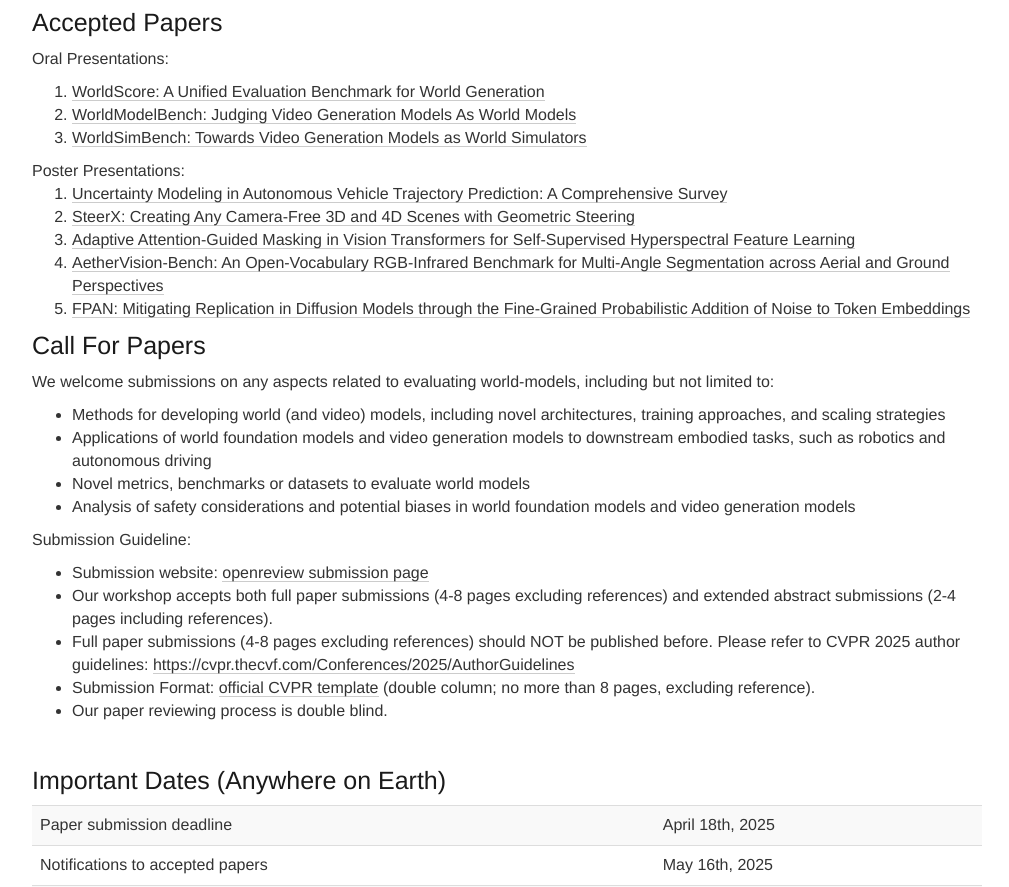
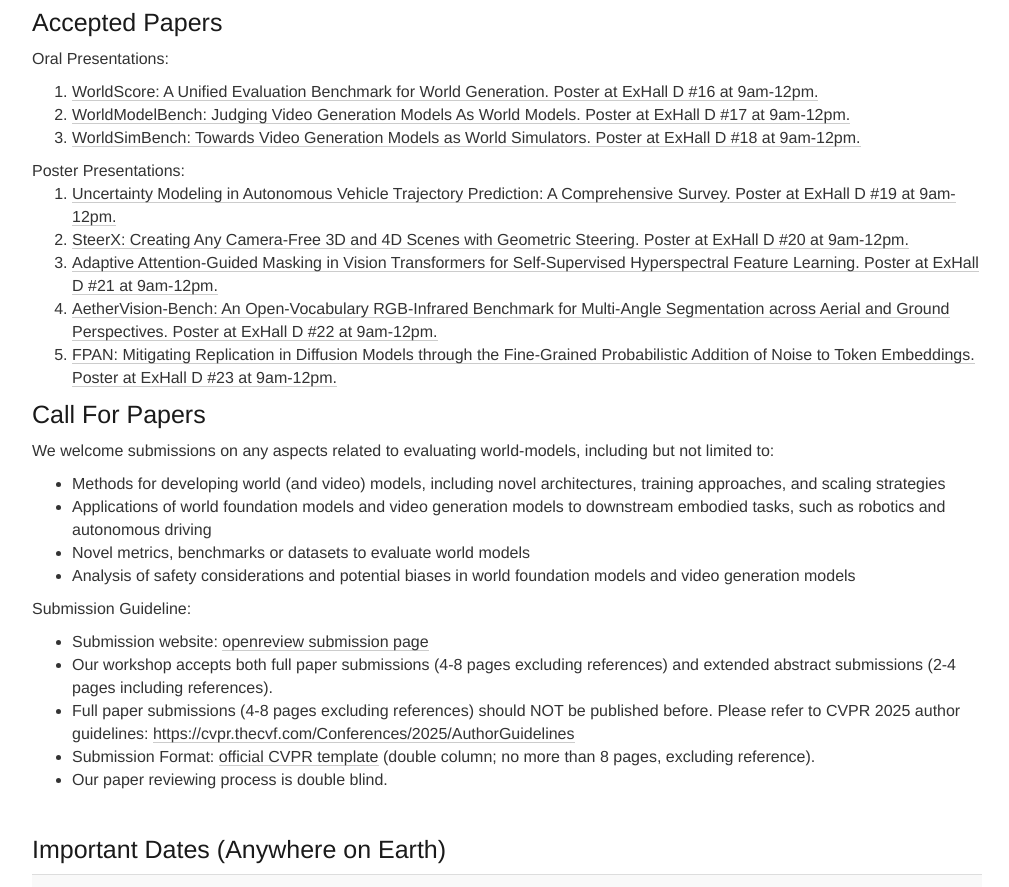
Before and after one commit to worldmodelbench/worldmodelbench.github.io, a plain HTML site: page index.html in a window 1280 px wide. Shown: the part 805-1692 px from the top of the page, without its empty margins (133-1142 px from the left). Drawn offline with nearby package versions, Linux system fonts and the light colour scheme; some packages are replaced by stand-ins of ours; a script that the page names is missing.

Commit message:
Update index.html

```diff
--- a/index.html
+++ b/index.html
@@ -69,7 +69,7 @@
     <div class="navbar-collapse collapse" id="navbar-main">
       <ul class="nav navbar-nav">
         <li><a href="#intro">Introduction</a></li>
-        <li><a href="#cfp">Call for papers</a></li>
+        <li><a href="#acp">Accepted Papers</a></li>
         <li><a href="#dates">Schedule</a></li>
         <li><a href="#speakers">Invited Speakers</a></li>
         <li><a href="#organizers">Organizers</a></li>
@@ -163,7 +163,7 @@
 
 <p><br /></p>
 
-<div class="row" id="cfp">
+<div class="row" id="acp">
   <div class="col-xs-12">
     <h2>Accepted Papers</h2>
   </div>
@@ -173,17 +173,17 @@
       <p>
         <span style="font-weight:500;">Oral Presentations:</span>
         <ol>
-          <li><a href="static/pdfs/2_WorldScore_A_Unified_Evaluat.pdf">WorldScore: A Unified Evaluation Benchmark for World Generation</a></li>
-          <li><a href="static/pdfs/3_WorldModelBench_Judging_Vide.pdf">WorldModelBench: Judging Video Generation Models As World Models</a></li>
-          <li><a href="static/pdfs/8_WorldSimBench_Towards_Video_.pdf">WorldSimBench: Towards Video Generation Models as World Simulators</a></li>
+          <li><a href="static/pdfs/2_WorldScore_A_Unified_Evaluat.pdf">WorldScore: A Unified Evaluation Benchmark for World Generation. Poster at ExHall D #16 at 9am-12pm.</a></li>
+          <li><a href="static/pdfs/3_WorldModelBench_Judging_Vide.pdf">WorldModelBench: Judging Video Generation Models As World Models. Poster at ExHall D #17 at 9am-12pm.</a></li>
+          <li><a href="static/pdfs/8_WorldSimBench_Towards_Video_.pdf">WorldSimBench: Towards Video Generation Models as World Simulators. Poster at ExHall D #18 at 9am-12pm.</a></li>
         </ol>
         <span style="font-weight:500;">Poster Presentations:</span>
         <ol>
-          <li><a href="static/pdfs/4_Uncertainty_Modeling_in_Auto.pdf">Uncertainty Modeling in Autonomous Vehicle Trajectory Prediction: A Comprehensive Survey</a></li>
-          <li><a href="static/pdfs/6_SteerX_Creating_Any_Camera_F.pdf">SteerX: Creating Any Camera-Free 3D and 4D Scenes with Geometric Steering</a></li>
-          <li><a href="static/pdfs/7_Adaptive_Attention_Guided_Ma.pdf">Adaptive Attention-Guided Masking in Vision Transformers for Self-Supervised Hyperspectral Feature Learning</a></li>
-          <li><a href="static/pdfs/9_AetherVision_Bench_An_Open_V.pdf">AetherVision-Bench: An Open-Vocabulary RGB-Infrared Benchmark for Multi-Angle Segmentation across Aerial and Ground Perspectives</a></li>
-          <li><a href="static/pdfs/10_FPAN_Mitigating_Replication.pdf">FPAN: Mitigating Replication in Diffusion Models through the Fine-Grained Probabilistic Addition of Noise to Token Embeddings</a></li>
+          <li><a href="static/pdfs/4_Uncertainty_Modeling_in_Auto.pdf">Uncertainty Modeling in Autonomous Vehicle Trajectory Prediction: A Comprehensive Survey. Poster at ExHall D #19 at 9am-12pm.</a></li>
+          <li><a href="static/pdfs/6_SteerX_Creating_Any_Camera_F.pdf">SteerX: Creating Any Camera-Free 3D and 4D Scenes with Geometric Steering. Poster at ExHall D #20 at 9am-12pm.</a></li>
+          <li><a href="static/pdfs/7_Adaptive_Attention_Guided_Ma.pdf">Adaptive Attention-Guided Masking in Vision Transformers for Self-Supervised Hyperspectral Feature Learning. Poster at ExHall D #21 at 9am-12pm.</a></li>
+          <li><a href="static/pdfs/9_AetherVision_Bench_An_Open_V.pdf">AetherVision-Bench: An Open-Vocabulary RGB-Infrared Benchmark for Multi-Angle Segmentation across Aerial and Ground Perspectives. Poster at ExHall D #22 at 9am-12pm.</a></li>
+          <li><a href="static/pdfs/10_FPAN_Mitigating_Replication.pdf">FPAN: Mitigating Replication in Diffusion Models through the Fine-Grained Probabilistic Addition of Noise to Token Embeddings. Poster at ExHall D #23 at 9am-12pm.</a></li>
         </ol>
       </p>
   </div>
```
